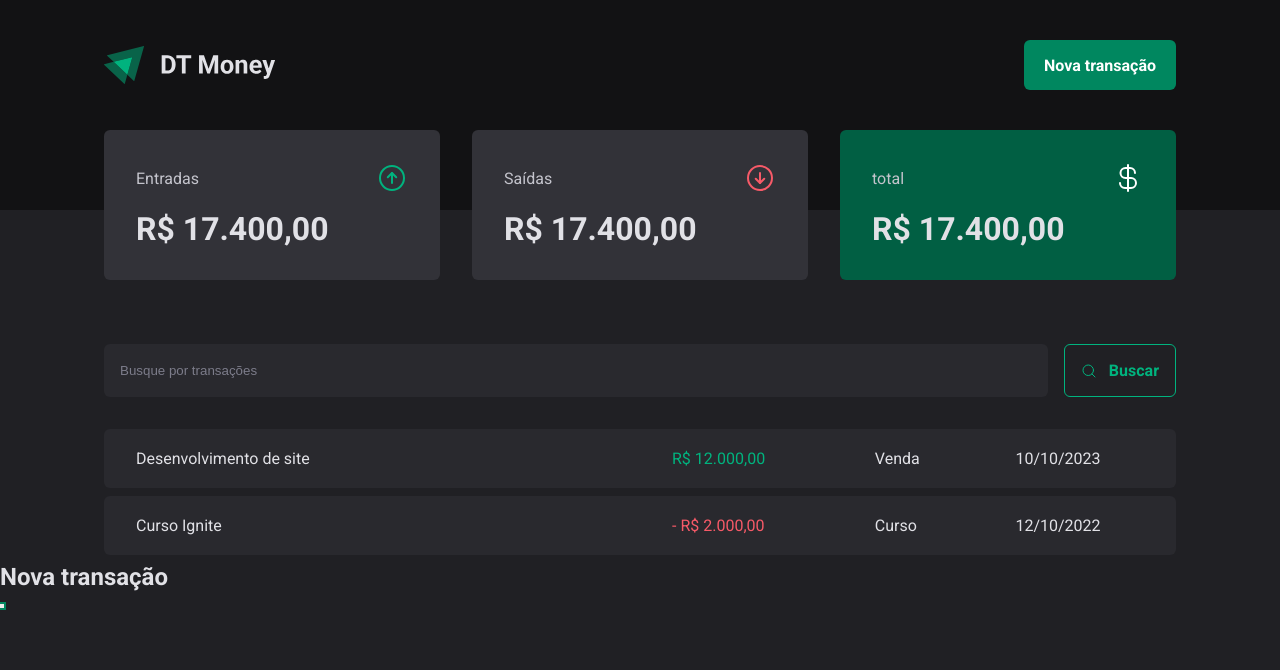
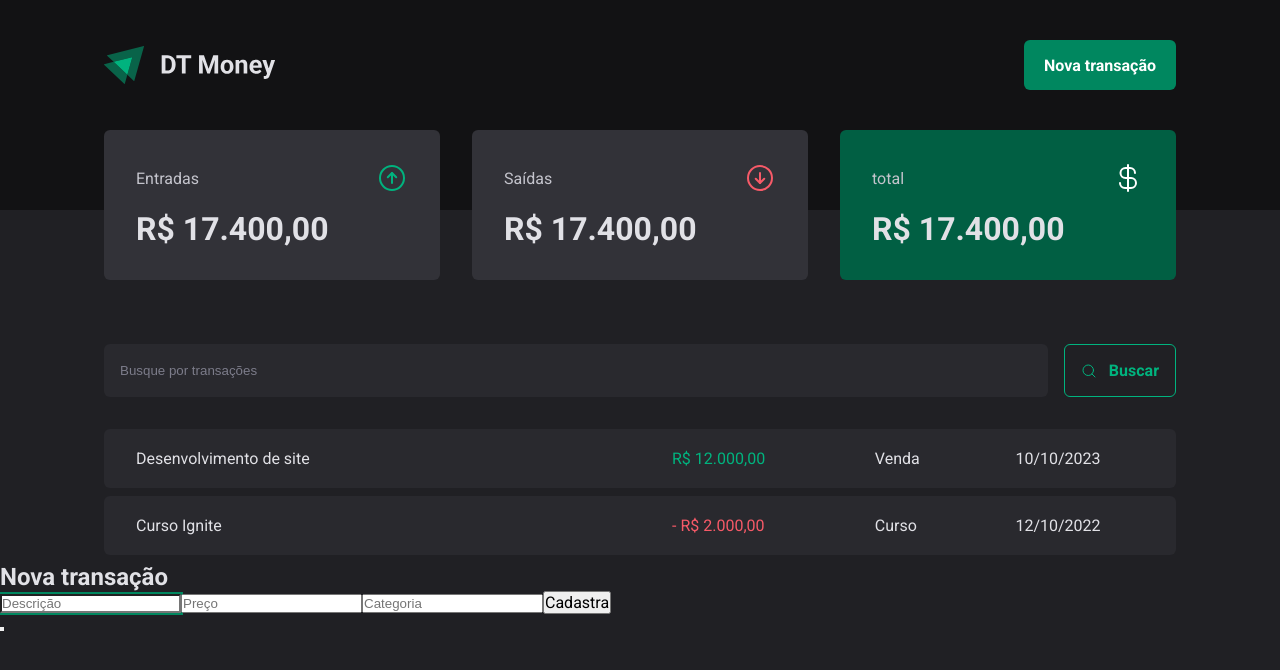
Before and after one commit to Igwbriel/dt-dinheiros, a React (Vite) app: page / in a window 1280 px wide. Both pictures are taken after a click on the button "Nova transação". Shown: the top 670 px of the page. Built offline with nearby package versions, Linux system fonts and the light colour scheme.

Commit message:
Adicionando os campos do modal

```diff
--- a/src/components/Header/index.tsx
+++ b/src/components/Header/index.tsx
@@ -1,6 +1,7 @@
 import { HeaaderContainer, HeaderContent, NewTransactionButton } from './styles'
 import logoImg from '../../assets/logo.svg'
 import * as Dialog from '@radix-ui/react-dialog'
+import { NewTransactionModal } from '../NewTransactionModal'
 
 export function Header() {
   return (
@@ -13,15 +14,7 @@
             <NewTransactionButton> Nova transação </NewTransactionButton>
           </Dialog.Trigger>
 
-          <Dialog.Portal>
-            <Dialog.Overlay />
-
-            <Dialog.Content>
-              <Dialog.Title>Nova transação</Dialog.Title>
-
-              <Dialog.Close />
-            </Dialog.Content>
-          </Dialog.Portal>
+          <NewTransactionModal />
         </Dialog.Root>
       </HeaderContent>
     </HeaaderContainer>
--- /dev/null
+++ b/src/components/NewTransactionModal/index.tsx
@@ -0,0 +1,24 @@
+import * as Dialog from '@radix-ui/react-dialog'
+import { Content, Overlay } from './styles'
+
+export function NewTransactionModal() {
+  return (
+    <Dialog.Portal>
+      <Overlay />
+
+      <Content>
+        <Dialog.Title>Nova transação</Dialog.Title>
+
+        <form action="">
+          <input type="text" placeholder="Descrição" required />
+          <input type="number" placeholder="Preço" required />
+          <input type="text" placeholder="Categoria" required />
+
+          <button type="submit">Cadastra</button>
+        </form>
+
+        <Dialog.Close />
+      </Content>
+    </Dialog.Portal>
+  )
+}
--- /dev/null
+++ b/src/components/NewTransactionModal/styles.ts
@@ -0,0 +1,6 @@
+import styled from 'styled-components'
+import * as Dialog from '@radix-ui/react-dialog'
+
+export const Overlay = styled(Dialog.Overlay)``
+
+export const Content = styled(Dialog.Content)``
```
